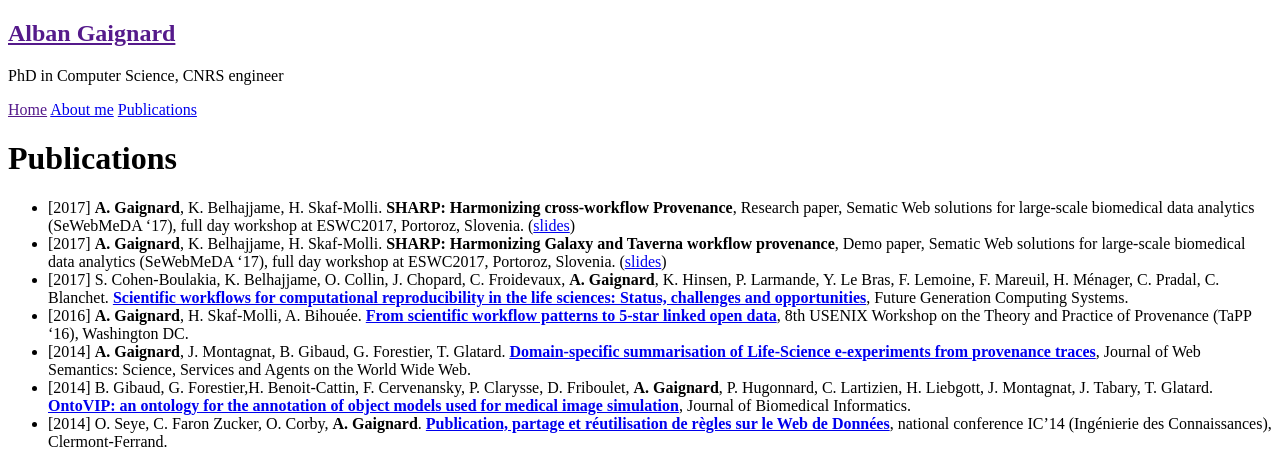
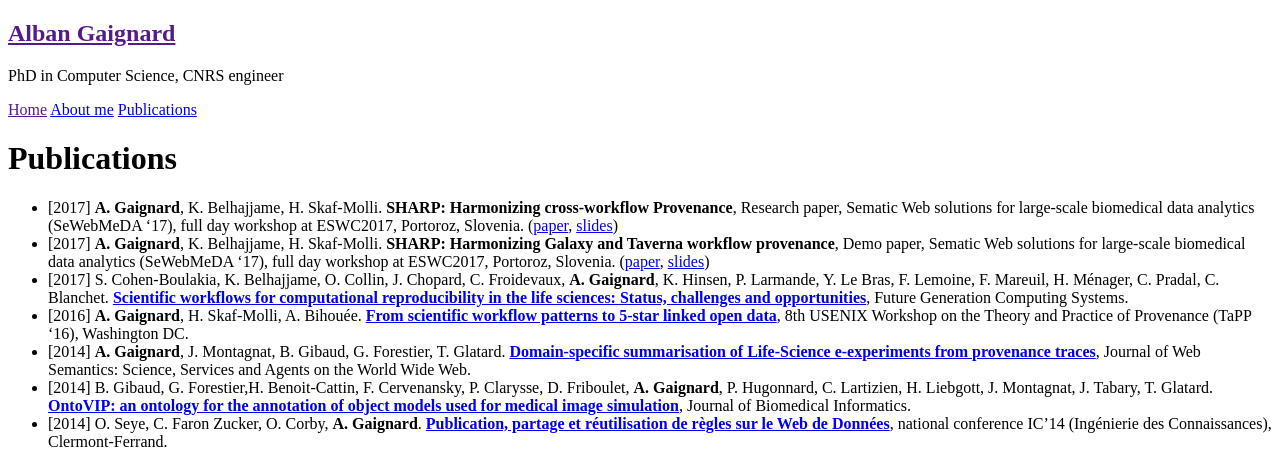
Before and after one commit to albangaignard/albangaignard.github.io, a Jekyll site: the page built from publications.md, in a window 1280 px wide. Shown: the top 449 px of the page. Built offline with Jekyll 4.4.1, drawn with Linux system fonts in a browser that asks for light colours.

Commit message:
Update publications.md

```diff
--- a/publications.md
+++ b/publications.md
@@ -2,8 +2,8 @@
 layout: page
 title: Publications
 ---
-* [2017] __A. Gaignard__, K. Belhajjame, H. Skaf-Molli. **SHARP: Harmonizing cross-workflow Provenance**, Research paper,  Sematic Web solutions for large-scale biomedical data analytics (SeWebMeDA '17), full day workshop at ESWC2017,  Portoroz, Slovenia. ([slides](https://fr.slideshare.net/alban_gaignard/sharp-harmonizing-crossworkflow-provenance))
-* [2017] __A. Gaignard__, K. Belhajjame, H. Skaf-Molli. **SHARP: Harmonizing Galaxy and Taverna workflow provenance**, Demo paper,  Sematic Web solutions for large-scale biomedical data analytics (SeWebMeDA '17), full day workshop at ESWC2017,  Portoroz, Slovenia. ([slides](https://fr.slideshare.net/alban_gaignard/sharp-harmonizing-galaxy-and-taverna-worflow-provenance))
+* [2017] __A. Gaignard__, K. Belhajjame, H. Skaf-Molli. **SHARP: Harmonizing cross-workflow Provenance**, Research paper,  Sematic Web solutions for large-scale biomedical data analytics (SeWebMeDA '17), full day workshop at ESWC2017,  Portoroz, Slovenia. ([paper](http://ceur-ws.org/Vol-1948/paper5.pdf), [slides](https://fr.slideshare.net/alban_gaignard/sharp-harmonizing-crossworkflow-provenance))
+* [2017] __A. Gaignard__, K. Belhajjame, H. Skaf-Molli. **SHARP: Harmonizing Galaxy and Taverna workflow provenance**, Demo paper,  Sematic Web solutions for large-scale biomedical data analytics (SeWebMeDA '17), full day workshop at ESWC2017,  Portoroz, Slovenia. ([paper](http://ceur-ws.org/Vol-1948/paper7.pdf), [slides](https://fr.slideshare.net/alban_gaignard/sharp-harmonizing-galaxy-and-taverna-worflow-provenance))
 * [2017] S. Cohen-Boulakia, K. Belhajjame, O. Collin, J. Chopard, C. Froidevaux, __A. Gaignard__, K. Hinsen, P. Larmande, Y. Le Bras, F. Lemoine, F. Mareuil, H. Ménager, C. Pradal, C. Blanchet. **[Scientific workflows for computational reproducibility in the life sciences: Status, challenges and opportunities](http://www.sciencedirect.com/science/article/pii/S0167739X17300316)**, Future Generation Computing Systems.
 * [2016] __A. Gaignard__, H. Skaf-Molli, A. Bihouée. **[From scientific workflow patterns to 5-star linked open data](https://www.usenix.org/system/files/conference/tapp16/tapp16-paper-gaignard.pdf)**, 8th USENIX Workshop on the Theory and Practice of Provenance (TaPP '16), Washington DC.
 * [2014] __A. Gaignard__, J. Montagnat, B. Gibaud, G. Forestier, T. Glatard. **[Domain-specific summarisation of Life-Science e-experiments from provenance traces](http://hal.archives-ouvertes.fr/docs/01/02/75/96/PDF/JWS-D-13-00125R4.pdf)**, Journal of Web Semantics: Science, Services and Agents on the World Wide Web.
```
